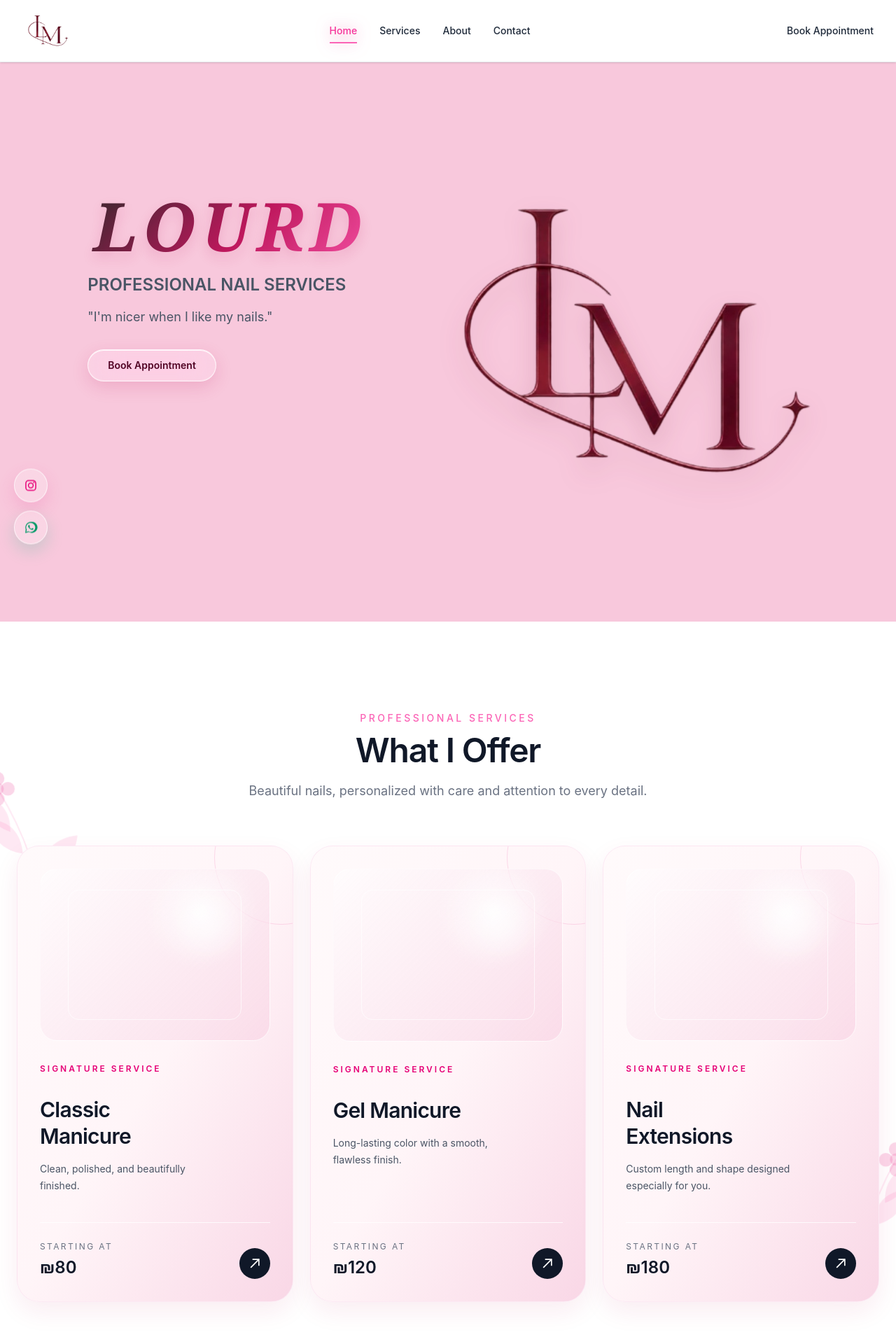
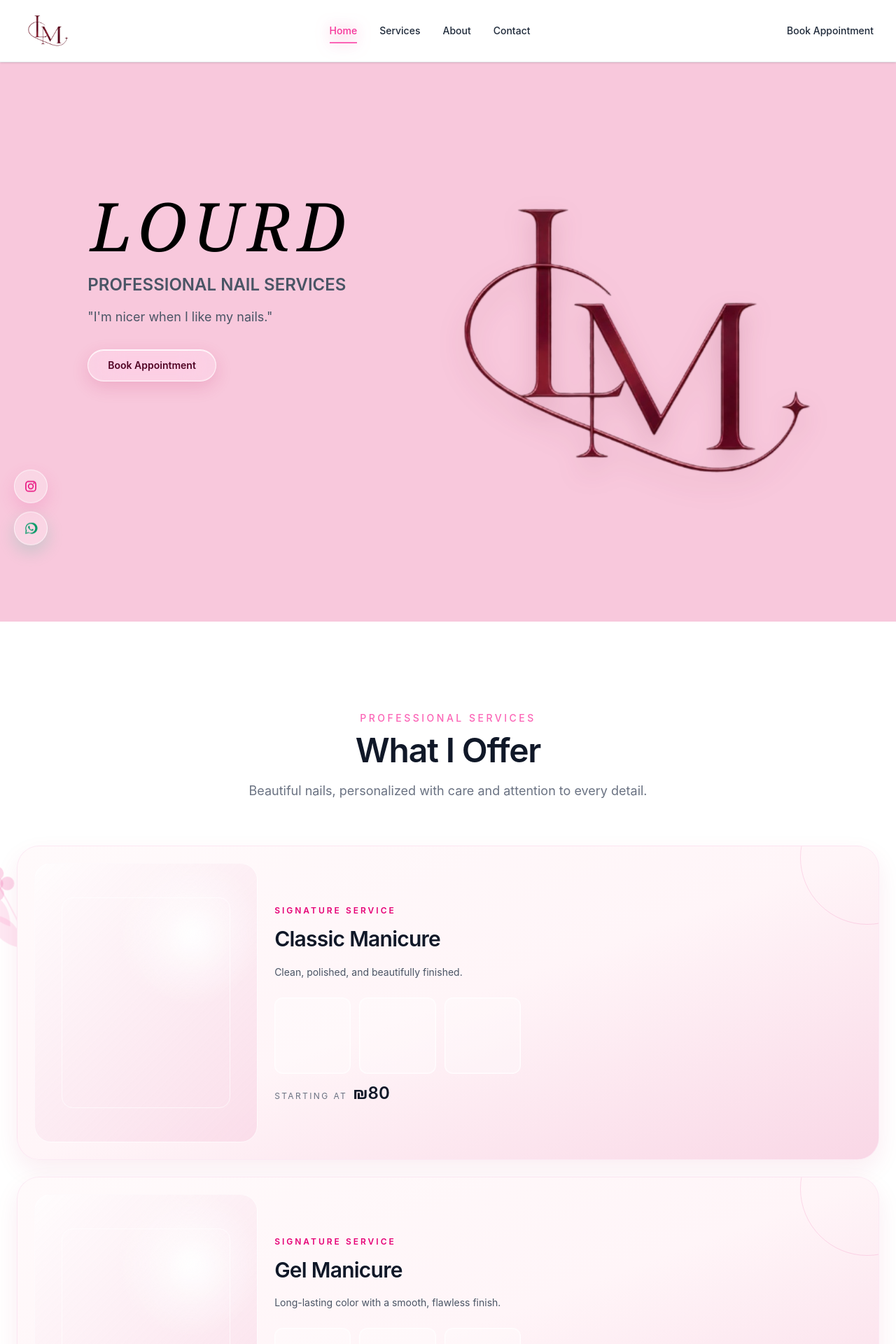
Before and after one commit to Assad-Droid/LourdWeb, a React (Vite) app: page / in a window 1280 px wide. Shown: the top 1920 px of the page at 70% size. Built offline with nearby package versions, Linux system fonts and the light colour scheme.

Commit message:
Refactor Hero and Services components for improved styling and layout; update CSS for better visual consistency

```diff
--- a/src/components/Hero.jsx
+++ b/src/components/Hero.jsx
@@ -14,9 +14,9 @@ function Hero() {
       <div className="relative z-10 mx-auto grid w-full max-w-7xl items-center gap-8 px-6 py-16 sm:px-10 lg:grid-cols-[0.9fr_1.1fr] lg:gap-4 lg:px-16 lg:py-20">
         <div className="max-w-xl -translate-y-8 text-left sm:-translate-y-12 lg:ml-[12%] lg:-translate-y-20">
 
-          <h1 className="hero-brand mt-1 ml-1 inline-block whitespace-nowrap p-1 pr-3 text-6xl font-bold leading-[0.9] text-gray-800 transition-all duration-500 hover:text-pink-500 hover:drop-shadow-[0_0_18px_rgba(236,72,153,0.7)] sm:text-7xl lg:text-8xl">
-            LOURD
-          </h1>
+       <h1 className="hero-brand mt-1 ml-0 inline-block whitespace-nowrap p-1 pr-3 text-6xl font-cormorant italic font-medium leading-[0.9] text-gray-800 transition-all duration-500 hover:text-pink-500 hover:drop-shadow-[0_0_18px_rgba(236,72,153,0.7)] sm:text-7xl lg:text-8xl">
+  LOURD
+</h1>
           <h2 className="mt-5 text-xl font-semibold leading-snug text-gray-600 sm:text-2xl">
             PROFESSIONAL NAIL SERVICES
           </h2>
--- a/src/components/services.jsx
+++ b/src/components/services.jsx
@@ -72,15 +72,15 @@ function Services() {
           </p>
         </div>
 
-        <div className="grid gap-6 md:grid-cols-3">
+        <div className="grid gap-6">
           {services.map((service) => (
             <article
               key={service.id}
               className="
-                services-card group relative flex min-h-[380px] flex-col justify-between
+                services-card group relative flex min-h-[250px] items-stretch gap-4
                 overflow-hidden rounded-[2rem] border border-pink-100/80
                 bg-gradient-to-br from-[#fffafb] via-[#fff5f8] to-[#f9d7e6]
-                p-8 shadow-[0_14px_35px_rgba(190,24,93,0.08)]
+                p-4 shadow-[0_14px_35px_rgba(190,24,93,0.08)] sm:gap-6 sm:p-6
                 transition-all duration-500 hover:-translate-y-3
                 hover:border-pink-300 hover:shadow-[0_24px_45px_rgba(190,24,93,0.2)]
               "
@@ -88,45 +88,37 @@ function Services() {
               <span aria-hidden="true" className="services-card-shine" />
               <span aria-hidden="true" className="services-card-orbit" />
 
-              <div>
-                <div className="service-image-slot relative mb-8 aspect-[4/3] overflow-hidden rounded-[1.5rem] border border-white/70">
+              <div className="service-image-slot relative aspect-[4/5] w-[28%] shrink-0 overflow-hidden rounded-[1.25rem] border border-white/70 sm:w-[27%] sm:rounded-[1.5rem]">
                   <span aria-hidden="true" className="service-image-glow" />
-                </div>
+              </div>
 
-                <div className="relative mb-8 flex items-center justify-between">
+              <div className="relative flex min-w-0 flex-1 flex-col justify-center py-2">
+                <div className="mb-3">
                   <span className="text-xs font-semibold uppercase tracking-[0.25em] text-pink-600">
                     Signature service
                   </span>
-
                 </div>
 
-                <h3 className="relative max-w-[12rem] text-3xl font-semibold leading-tight tracking-tight text-gray-900">
+                <h3 className="relative text-xl font-semibold leading-tight tracking-tight text-gray-900 sm:text-3xl">
                   {service.name}
                 </h3>
 
-                <p className="relative mt-4 max-w-[16rem] text-sm leading-6 text-gray-600">
+                <p className="relative mt-3 text-xs leading-5 text-gray-600 sm:mt-4 sm:text-sm sm:leading-6">
                   {service.description}
                 </p>
-              </div>
 
-              <div className="relative mt-10 flex items-end justify-between border-t border-white/80 pt-5">
-                <div>
-                  <span className="text-xs uppercase tracking-[0.2em] text-gray-500">Starting at</span>
-                  <span className="mt-1 block text-2xl font-semibold text-gray-900">
-                  {service.price}
+                <div className="relative mt-5 grid max-w-[22rem] grid-cols-3 gap-2 sm:mt-6 sm:gap-3">
+                  {[1, 2, 3].map((miniImage) => (
+                    <div key={miniImage} className="service-mini-image-slot aspect-square rounded-lg border border-white/80 sm:rounded-xl" />
+                  ))}
+                </div>
+
+                <div className="mt-3">
+                  <span className="text-[10px] uppercase tracking-[0.2em] text-gray-500 sm:text-xs">Starting at</span>
+                  <span className="ml-2 text-xl font-semibold text-gray-900 sm:text-2xl">
+                    {service.price}
                   </span>
                 </div>
-
-                <a
-                  href="/booking"
-                  aria-label={`Book ${service.name}`}
-                  className="flex h-11 w-11 shrink-0 items-center justify-center rounded-full bg-gray-900 text-white transition-all duration-300 hover:scale-110 hover:bg-pink-500 focus-visible:outline-2 focus-visible:outline-offset-2 focus-visible:outline-pink-500"
-                >
-                  <svg viewBox="0 0 24 24" className="h-5 w-5 transition-transform duration-300 group-hover:-translate-y-0.5 group-hover:translate-x-0.5" fill="none" stroke="currentColor" strokeWidth="2" aria-hidden="true">
-                    <path d="M5 19 19 5" />
-                    <path d="M8 5h11v11" />
-                  </svg>
-                </a>
               </div>
             </article>
           ))}
--- a/src/index.css
+++ b/src/index.css
@@ -2,16 +2,15 @@
 
 @import url("https://fonts.googleapis.com/css2?family=Bodoni+Moda:opsz,ital,wght@6..96,0,600;6..96,1,600&display=swap");
 
+@import url('https://fonts.googleapis.com/css2?family=Bodoni+Moda:ital,wght@1,500&display=swap');
+
 .hero-brand {
-	font-family: "Bodoni Moda", Georgia, serif;
-	font-style: italic;
-	letter-spacing: 0.08em;
-	overflow: visible;
-	background: linear-gradient(135deg, #4a2634 10%, #be185d 55%, #ec4899 90%);
-	-webkit-background-clip: text;
-	background-clip: text;
-	-webkit-text-fill-color: transparent;
-	text-shadow: 0 8px 18px rgb(190 24 93 / 16%);
+  font-family: "Bodoni Moda", Georgia, serif;
+  font-style: italic;
+  font-weight: 500;
+  letter-spacing: 0.08em;
+  overflow: visible;
+	color: #000;
 }
 
 @keyframes hero-bubble-float {
@@ -163,6 +162,11 @@
 	transition: transform 500ms ease, box-shadow 500ms ease;
 }
 
+.service-mini-image-slot {
+	background: rgb(255 255 255 / 32%);
+	box-shadow: inset 0 0 0 1px rgb(255 255 255 / 32%);
+}
+
 .service-image-slot::after {
 	position: absolute;
 	inset: 12%;
```
